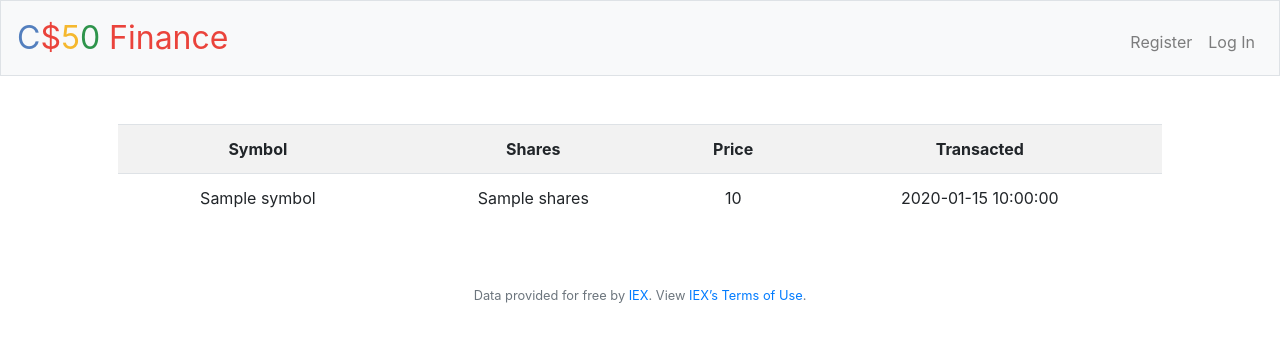
After one commit to vliz/Harvard-CS50x-Final, a Flask app: template templates/history.html in a window 1280 px wide. The commit adds this page. Shown: the top 342 px of the page. Run offline with Flask 2, Linux system fonts and the light colour scheme; the template is opened without the code that fills it: most values are stand-ins (such as "Sample title", 1, 10 or a date in 2020); some libraries are stand-ins or nearby versions.

Commit message:
automated commit by check50 [check50=True]

```diff
--- a/application.py
+++ b/application.py
@@ -45,13 +45,30 @@ if not os.environ.get("API_KEY"):
 def index():
     """Show portfolio of stocks"""
 
-    stocks = db.execute("SELECT * FROM portfolio WHERE id = :user_id", user_id=session["user_id"])
-    purchase_total = db.execute("SELECT SUM(total) FROM portfolio WHERE id = :user_id", user_id=session["user_id"])
-    cash = db.execute("SELECT cash FROM users WHERE id = :user_id", user_id=session["user_id"])
-    # total = purchase_total + cash
+    # show list of stocks owned
+    portfolios = db.execute("SELECT symbol, shares, price FROM portfolio WHERE id=:id", id=session["user_id"])
 
-    return render_template("index.html", stocks=stocks, cash=cash, total=purchase_total)
+    # total cash + shares
+    capital = 0
 
+    # updating the total price for each stock owned and adding to capital
+    for portfolio in portfolios:
+        symbol = portfolio["symbol"]
+        shares = portfolio["shares"]
+        share_price = portfolio["price"]
+        amount = shares * share_price
+        capital += amount
+        db.execute("UPDATE portfolio SET total=:amount WHERE id=:id AND symbol=:symbol", amount=usd(amount), id=session["user_id"], symbol=symbol)
+
+    # get cash balance and add total
+    cash = db.execute("SELECT cash FROM users WHERE id=:id", id=session["user_id"])
+    balance = cash[0]["cash"]
+    capital += balance
+
+    # show updated portfolio
+    updated = db.execute("SELECT * FROM portfolio WHERE id=:id", id=session["user_id"])
+
+    return render_template("index.html", stocks=updated, cash=usd(balance), total=usd(capital))
 
 
 @app.route("/buy", methods=["GET", "POST"])
@@ -59,51 +76,68 @@ def index():
 def buy():
     """Buy shares of stock"""
 
-    # via POST
-    if request.method == "POST":
+    # via GET
+    if request.method == "GET":
+        return render_template("buy.html")
+
+    else:
         quote = lookup(request.form.get("symbol"))
 
         # if symbol does not exist
         if not quote:
             return apology("invalid symbol", 400)
 
-        # get the numbers of shares to be bought
-        shares = int(request.form.get("shares"))
+        # check if share was a positive integer
+        try:
+            shares = int(request.form.get("shares"))
+        except:
+            return apology("must be positive integer", 400)
+
+        # check if number of shares more than 0
+        if shares < 0:
+            return apology("have to buy one or more", 400)
 
         # query database for this user
-        rows = db.execute("SELECT cash FROM users WHERE id = :user_id", user_id=session["user_id"])
+        rows = db.execute("SELECT cash FROM users WHERE id = :id", id=session["user_id"])
 
         # check the remaining cash balance of the user and stock price per share
         cash_balance = rows[0]["cash"]
         share_price = quote["price"]
 
-        # calculate the total price of bought shares
-        total_price = shares * share_price
-
         # not enough cash for purchase
-        if total_price > cash_balance:
+        if (share_price * shares) > cash_balance:
             return apology("can't afford", 400)
-
-        # add purchase into portfolio database
-        db.execute("INSERT INTO portfolio(id, symbol, name, shares, price, total) \
-                    VALUES (:id, :symbol, :name, :shares, :price, :total)", \
-                    id=session["user_id"], symbol=quote["symbol"], name=quote["name"], \
-                    shares=shares, price=share_price, total=total_price)
 
         # add transaction into history database
         db.execute("INSERT INTO history(id, symbol, shares, price) \
                     VALUES (:id, :symbol, :shares, :price)", \
-                    id=session["user_id"], symbol=quote["symbol"], shares=shares, price=share_price)
+                    id=session["user_id"], symbol=quote["symbol"], shares=shares, price=usd(share_price))
 
         # update cash balance
-        db.execute("UPDATE users SET cash = cash - :purchase WHERE id = :user_id", price=total_price, user_id=session["user_id"])
+        db.execute("UPDATE users SET cash = cash - :price WHERE id = :id", price=share_price * shares, id=session["user_id"])
+
+        # Select user shares of that symbol
+        user_shares = db.execute("SELECT shares FROM portfolio \
+                           WHERE id = :id AND symbol=:symbol", \
+                           id=session["user_id"], symbol=quote["symbol"])
+
+        # if user doesn't has shares of that symbol, create new stock object
+        if not user_shares:
+            db.execute("INSERT INTO portfolio (id, symbol, name, shares, price) \
+                        VALUES(:id, :symbol, :name, :shares, :price)", \
+                        id=session["user_id"], symbol=quote["symbol"], name=quote["name"], \
+                        shares=shares, price=quote["price"])
+
+        # Else increment the shares count
+        else:
+            shares_total = user_shares[0]["shares"] + shares
+            db.execute("UPDATE portfolio SET shares=:shares \
+                        WHERE id=:id AND symbol=:symbol", \
+                        shares=shares_total, id=session["user_id"], \
+                        symbol=quote["symbol"])
 
         flash("Bought!")
-        return render_template("/")
-
-    # via GET
-    else:
-        return render_template("buy.html")
+        return redirect("/")
 
 
 @app.route("/check", methods=["GET"])
@@ -116,7 +150,10 @@ def check():
 @login_required
 def history():
     """Show history of transactions"""
-    return apology("TODO")
+
+    histories = db.execute("SELECT symbol, shares, price, date FROM history WHERE id = :id ORDER BY date ASC", id=session["user_id"])
+
+    return render_template("history.html", histories=histories)
 
 
 @app.route("/login", methods=["GET", "POST"])
@@ -165,6 +202,35 @@ def logout():
 
     # Redirect user to login form
     return redirect("/")
+
+@app.route("/funds", methods=["GET", "POST"])
+@login_required
+def funds():
+    """Adding Funds to User's Cash"""
+
+    # via POST
+    if request.method == "POST":
+
+        # check if share was a positive integer
+        try:
+            money = float(request.form.get("funds"))
+        except:
+            return apology("can't deduct money", 400)
+
+        # check if funds more than 0
+        if money < 0:
+            return apology("have to add more than 0", 400)
+
+        # update user's cash
+        db.execute("UPDATE users SET cash = cash + :amount WHERE id=:id", id=session["user_id"], amount=money)
+
+        flash("Balance Added!")
+        return redirect("/")
+
+    # via GET
+    else:
+        return render_template("funds.html")
+
 
 
 @app.route("/quote", methods=["GET", "POST"])
@@ -219,9 +285,9 @@ def register():
             return apology("Username Already Taken", 400)
 
         # Log them in automatically and store id in session
+        session["user_id"] = new_user_id
         flash("Registered!")
-        session["user_id"] = new_user_id
-        return redirect("/")
+        return redirect("/index")
 
     # via GET (as by clicking a link or via redirect)
     else:
@@ -232,7 +298,75 @@ def register():
 @login_required
 def sell():
     """Sell shares of stock"""
-    return apology("TODO")
+
+    # via POST
+    if request.method == "POST":
+        quote = lookup(request.form.get("symbol"))
+
+        # if symbol does not exist
+        if not quote:
+            return apology("invalid symbol", 400)
+
+        # check if share was a positive integer
+        try:
+            shares = int(request.form.get("shares"))
+        except:
+            return apology("must be positive integer", 400)
+
+        # check if number of shares more than 0
+        if shares <= 0:
+            return apology("have to sell more than 0 stock", 400)
+
+        # select the symbol shares of that user
+        user_shares = db.execute("SELECT shares FROM portfolio \
+                                  WHERE id = :id AND symbol=:symbol", \
+                                  id=session["user_id"], symbol=quote["symbol"])
+
+        # check if enough shares to sell
+        if not user_shares or int(user_shares[0]["shares"]) < shares:
+            return apology("Not enough shares")
+
+        # calculate the total price of sold shares
+        share_price = quote["price"]
+        total_price = shares * share_price
+
+        # update history of the sale
+        db.execute("INSERT INTO history (id, symbol, shares, price) \
+                    VALUES(:id, :symbol, :shares, :price)", \
+                    symbol=quote["symbol"], shares=-shares, \
+                    price=usd(share_price), id=session["user_id"])
+
+        # update user cash
+        db.execute("UPDATE users SET cash = cash + :sale WHERE id = :id", \
+                    id=session["user_id"], \
+                    sale=total_price)
+
+        # decrement the shares count
+        shares_total = user_shares[0]["shares"] - shares
+
+        # if after decrement is zero, delete shares from portfolio
+        if shares_total == 0:
+            db.execute("DELETE FROM portfolio \
+                        WHERE id=:id AND symbol=:symbol", \
+                        id=session["user_id"], \
+                        symbol=quote["symbol"])
+        # otherwise, update portfolio shares count
+        else:
+            db.execute("UPDATE portfolio SET shares=:shares \
+                    WHERE id=:id AND symbol=:symbol", \
+                    shares=shares_total, id=session["user_id"], \
+                    symbol=quote["symbol"])
+
+        flash("Sold!")
+        return redirect("/")
+
+    # via GET
+    else:
+        stocks = db.execute("SELECT symbol FROM portfolio \
+        WHERE id = :id", id=session["user_id"])
+
+        return render_template("sell.html", stocks=stocks)
+
 
 
 def errorhandler(e):
--- a/templates/buy.html
+++ b/templates/buy.html
@@ -5,7 +5,7 @@
 {% endblock %}
 
 {% block main %}
-    <form action="/login" method="post">
+    <form action="/buy" method="post">
         <div class="form-group">
             <input autocomplete="off" autofocus class="form-control" name="symbol" placeholder="Symbol" type="text">
         </div>
--- /dev/null
+++ b/templates/history.html
@@ -0,0 +1,26 @@
+
+{% extends "layout.html" %}
+
+{% block title %}
+    History
+{% endblock %}
+
+{% block main %}
+    <table class="table table-striped" style="width:100%">
+      <tr>
+        <th>Symbol</th>
+        <th>Shares</th>
+        <th>Price</th>
+        <th>Transacted</th>
+      </tr>
+    {% for history in histories %}
+      <tr>
+        <td>{{ history.symbol }}</td>
+        <td>{{ history.shares }}</td>
+        <td>{{ history.price }}</td>
+        <td>{{ history.date }}</td>
+      </tr>
+    {% endfor %}
+    </table>
+
+{% endblock %}
--- a/templates/index.html
+++ b/templates/index.html
@@ -1,7 +1,7 @@
 {% extends "layout.html" %}
 
 {% block title %}
-    Quote
+    Index
 {% endblock %}
 
 {% block main %}
--- a/templates/layout.html
+++ b/templates/layout.html
@@ -38,6 +38,7 @@
                         <li class="nav-item"><a class="nav-link" href="/buy">Buy</a></li>
                         <li class="nav-item"><a class="nav-link" href="/sell">Sell</a></li>
                         <li class="nav-item"><a class="nav-link" href="/history">History</a></li>
+                        <li class="nav-item"><a class="nav-link" href="/funds">Add Funds</a></li>
                     </ul>
                     <ul class="navbar-nav ml-auto mt-2">
                         <li class="nav-item"><a class="nav-link" href="/logout">Log Out</a></li>
```
Also changed, not shown: templates/funds.html (added, +14 -0 lines), templates/sell.html (added, +23 -0 lines), finance.db.
